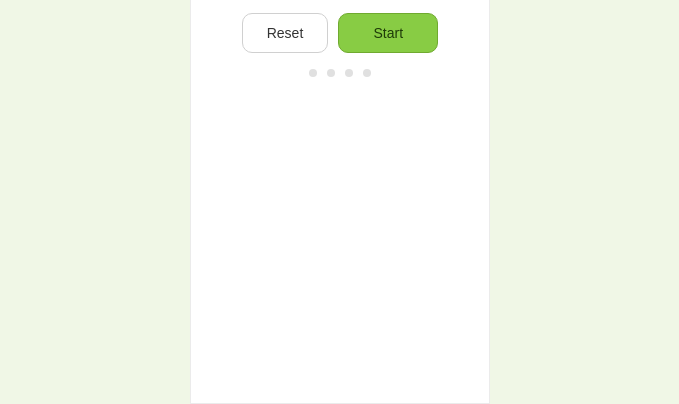
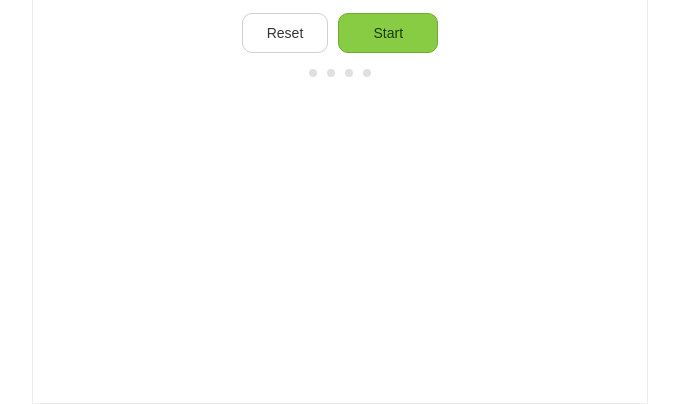
Before and after one commit to alicefelix-ocean/woolytime, a plain HTML site: page index.html in a window 1280 px wide. Shown: the part 396-800 px from the top of the page, without its empty margins (300-979 px from the left). Drawn offline with Linux system fonts and the light colour scheme.

Commit message:
Update index.html

```diff
--- a/index.html
+++ b/index.html
@@ -9,7 +9,7 @@
   <title>Woolytime 🐑</title>
   <style>
     *, *::before, *::after { box-sizing: border-box; margin: 0; padding: 0; }
-    html, body { height: 100%; width: 100%; overflow-x: hidden; background: #f0f7e6; font-family: -apple-system, BlinkMacSystemFont, 'Segoe UI', sans-serif; display: flex; flex-direction: column; }
+    html, body { height: 100%; width: 100%; overflow-x: hidden; background: #ffffff; font-family: -apple-system, BlinkMacSystemFont, 'Segoe UI', sans-serif; }
     #app { max-width: 640px; margin: 0 auto; padding: 12px 12px 0; min-height: 100vh; display: flex; flex-direction: column; }
     #pasture { width: 100%; height: 220px; position: relative; overflow: hidden; border-radius: 20px; margin-bottom: 14px; }
     @media (max-width: 400px) { #pasture { height: 200px; } }
```
